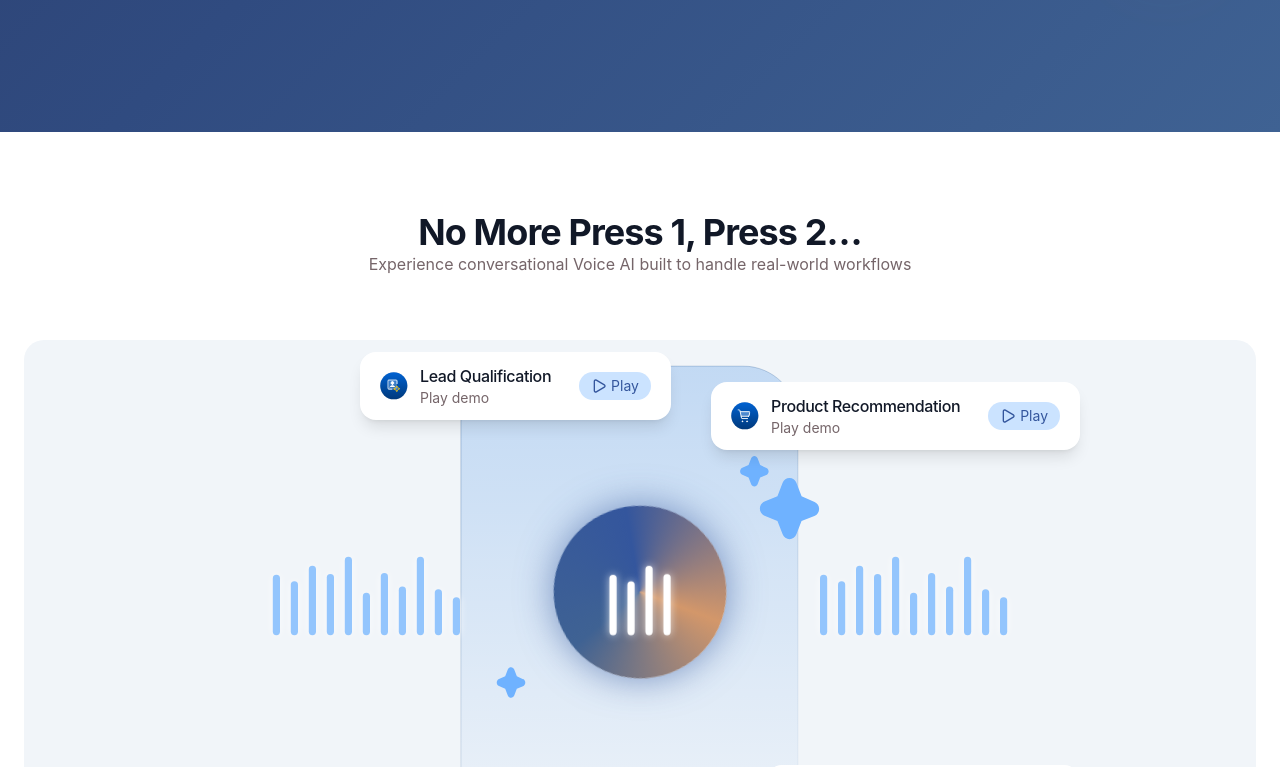
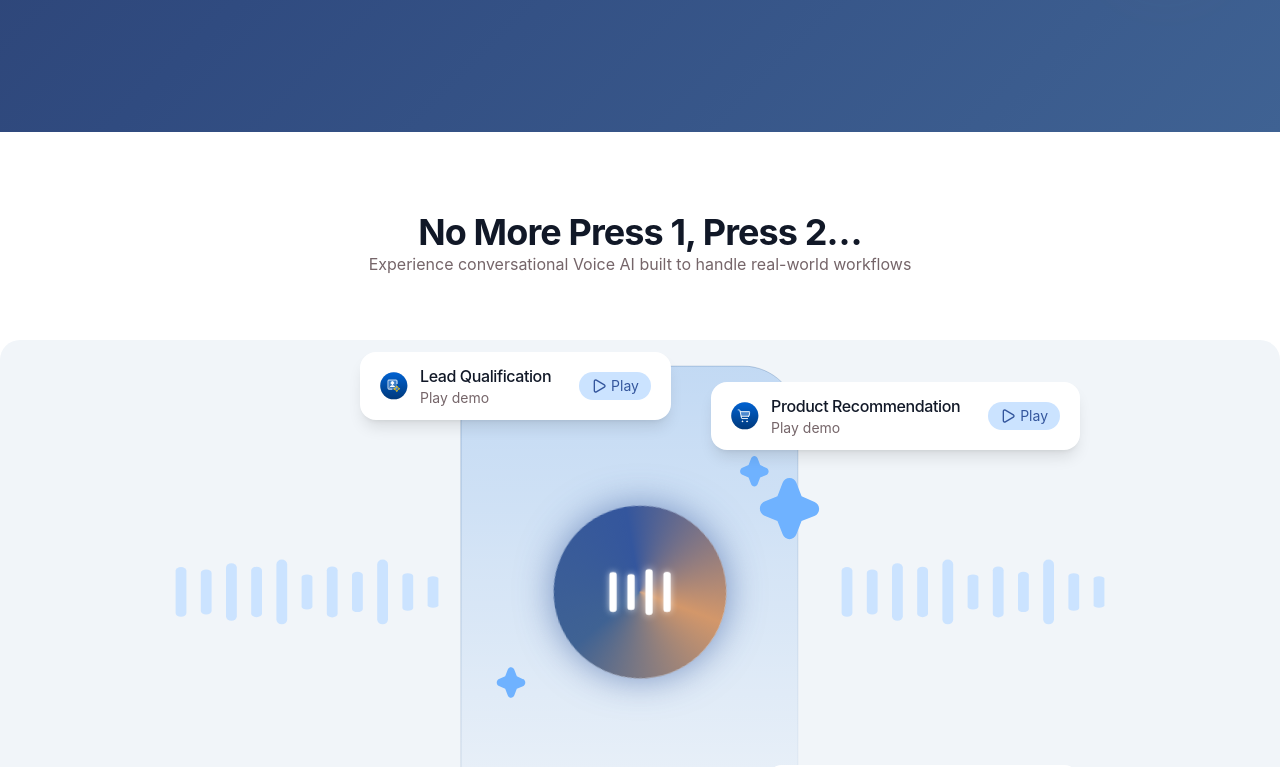
Before and after one commit to aryanpatel-rgb/calling_platform, a React app in the folder frontend/: page / in a window 1280 px wide. Shown: the part 540-1307 px from the top of the page. Built offline with nearby package versions, Linux system fonts and the light colour scheme; the HTML template or start-up script is replaced by a standard one.

Commit message:
add the voice aniation

```diff
--- a/frontend/src/pages/Landing.jsx
+++ b/frontend/src/pages/Landing.jsx
@@ -107,7 +107,7 @@ const Landing = () => {
       {/* Use Cases */}
       <section
         id="demo"
-        className="container mx-auto px-6 py-20 relative flex flex-col items-center"
+        className="container mx-auto  py-20 relative flex flex-col items-center"
       >
         {/* Heading */}
         <h2 className="text-3xl md:text-4xl font-bold text-center">
@@ -118,46 +118,45 @@ const Landing = () => {
         </p>
 
         <div className=' bg-slate-100 rounded-[20px] mx-auto w-full max-w-7xl'>
-
           <motion.div
             initial={{ scale: 0.9 }}
             className="relative flex items-center justify-center"
           >
-            <div className="relative flex items-end justify-center gap-3 h-24">
+            <div className="relative flex items-center justify-center gap-4 h-24">
               {[0, 1, 2, 3,4,5,6,7,8,9,10].map((i) => (
                 <motion.div
                   key={i}
+                  className="w-3 h-20 bg-brand-light rounded-full origin-center "
                   animate={{
-                    height: ["40%", "90%", "50%", "80%", "40%"],
+                    scaleY: [0.4, 0.9, 0.5, 0.8, 0.4],
                   }}
                   transition={{
                     duration: 1 + i * 0.2,
                     repeat: Infinity,
                     ease: "easeInOut",
                   }}
-                  className="w-2 bg-blue-300 rounded-full shadow-[0_0_10px_rgba(255,255,255,0.7)]"
                 />
               ))}
             </div>
             {/* Background Shape */}
             <img
               src="/phn-shape.svg"
-              className="w-[400px] max-w-[480px]"
+              className="w-[400px] max-w-[480px] mr-6 ml-6"
               alt="voice icon"
             />
-            <div className="relative flex items-end justify-center gap-3 h-24">
+            <div className="relative flex items-center justify-center gap-4 h-24">
               {[0, 1, 2, 3,4,5,6,7,8,9,10].map((i) => (
                 <motion.div
                   key={i}
+                  className="w-3 h-20 bg-brand-light rounded-full origin-center "
                   animate={{
-                    height: ["40%", "90%", "50%", "80%", "40%"],
+                    scaleY: [0.4, 0.9, 0.5, 0.8, 0.4],
                   }}
                   transition={{
                     duration: 1 + i * 0.2,
                     repeat: Infinity,
                     ease: "easeInOut",
                   }}
-                  className="w-2 bg-blue-300 rounded-full shadow-[0_0_10px_rgba(255,255,255,0.7)]"
                 />
               ))}
             </div>
@@ -166,20 +165,20 @@ const Landing = () => {
               {/* Rotating Gradient Background */}
               <div className="absolute inset-0 rounded-full animate-gradient-spin bg-[conic-gradient(from_0deg,theme(colors.brand.primary),theme(colors.brand.accent),theme(colors.brand.secondary),theme(colors.brand.primary))]" />
 
-              {/* 4 Music Bars (stay static) */}
-              <div className="relative flex items-end justify-center gap-3 h-24">
+              {/* Center-anchored music bars inside the orb */}
+              <div className="relative flex items-center justify-center gap-3 h-24">
                 {[0, 1, 2, 3].map((i) => (
                   <motion.div
                     key={i}
+                    className="w-2 h-16 bg-white rounded-full origin-center shadow-[0_0_10px_rgba(255,255,255,0.7)]"
                     animate={{
-                      height: ["40%", "90%", "50%", "80%", "40%"],
+                      scaleY: [0.4, 0.9, 0.5, 0.8, 0.4],
                     }}
                     transition={{
                       duration: 1 + i * 0.2,
                       repeat: Infinity,
                       ease: "easeInOut",
                     }}
-                    className="w-2 bg-white rounded-full shadow-[0_0_10px_rgba(255,255,255,0.7)]"
                   />
                 ))}
               </div>
```
